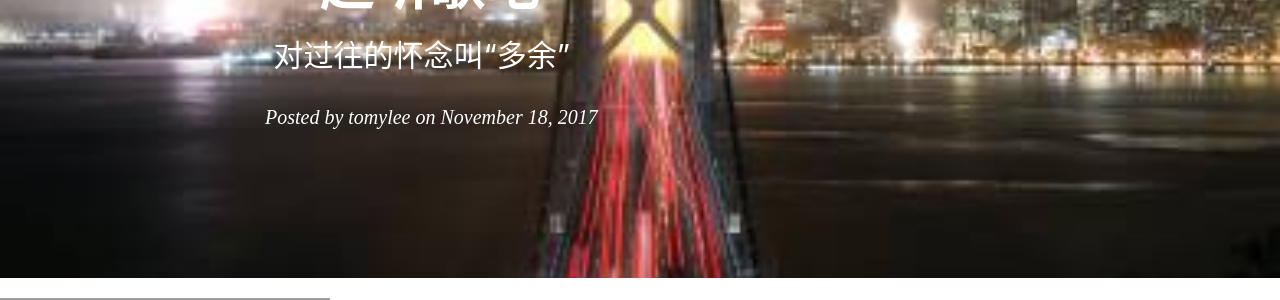
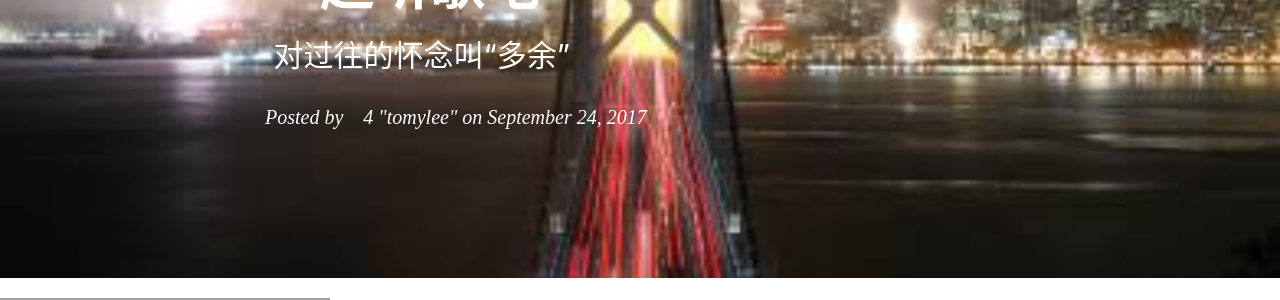
Before and after one commit to Tomy-Lee/Tomy-Lee.github.io, a Jekyll site: the page built from _posts/2017-11-18-feeling1.md, in a window 1280 px wide and 900 px high. Shown: the part 245-545 px from the top of the window. Built offline with Jekyll 4.4.1, drawn with Linux system fonts in a browser that asks for light colours; nearby versions of some CDN libraries; comment, search, counter and statistics services are not loaded; some of the changed text lies outside the part shown; grey boxes are pictures that could not be loaded.

Commit message:
Update 2017-11-18-feeling1.md

```diff
--- a/_posts/2017-11-18-feeling1.md
+++ b/_posts/2017-11-18-feeling1.md
@@ -2,8 +2,8 @@
 layout:     post
 title: "一起听歌吧"
 subtitle:  对过往的怀念叫“多余”
-date:       2017-11-18
-author:     "tomylee"
+date:       2017-09-24
+author:    4 "tomylee"
 music-id: 407002091
 header-img: "img/u=2922041557,3931490747&fm=21&gp=0.jpg"
 tags:
```
